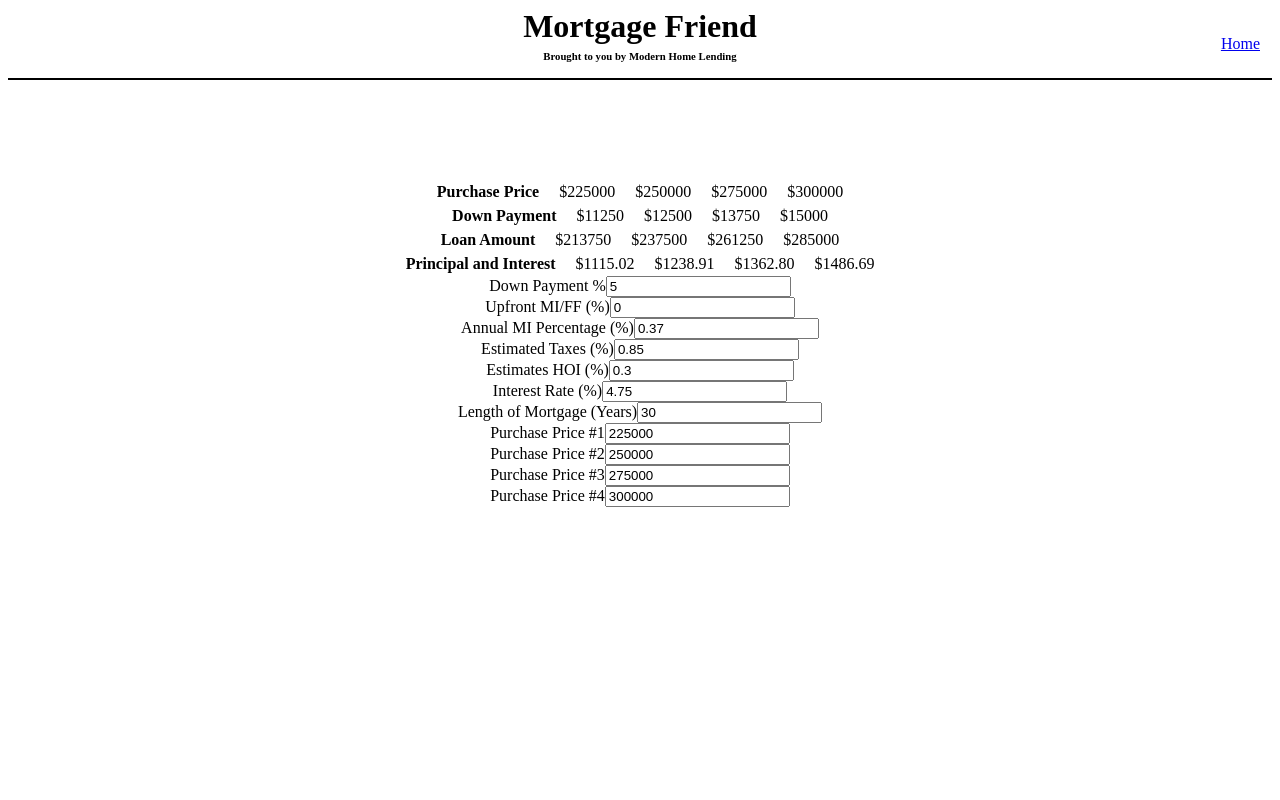
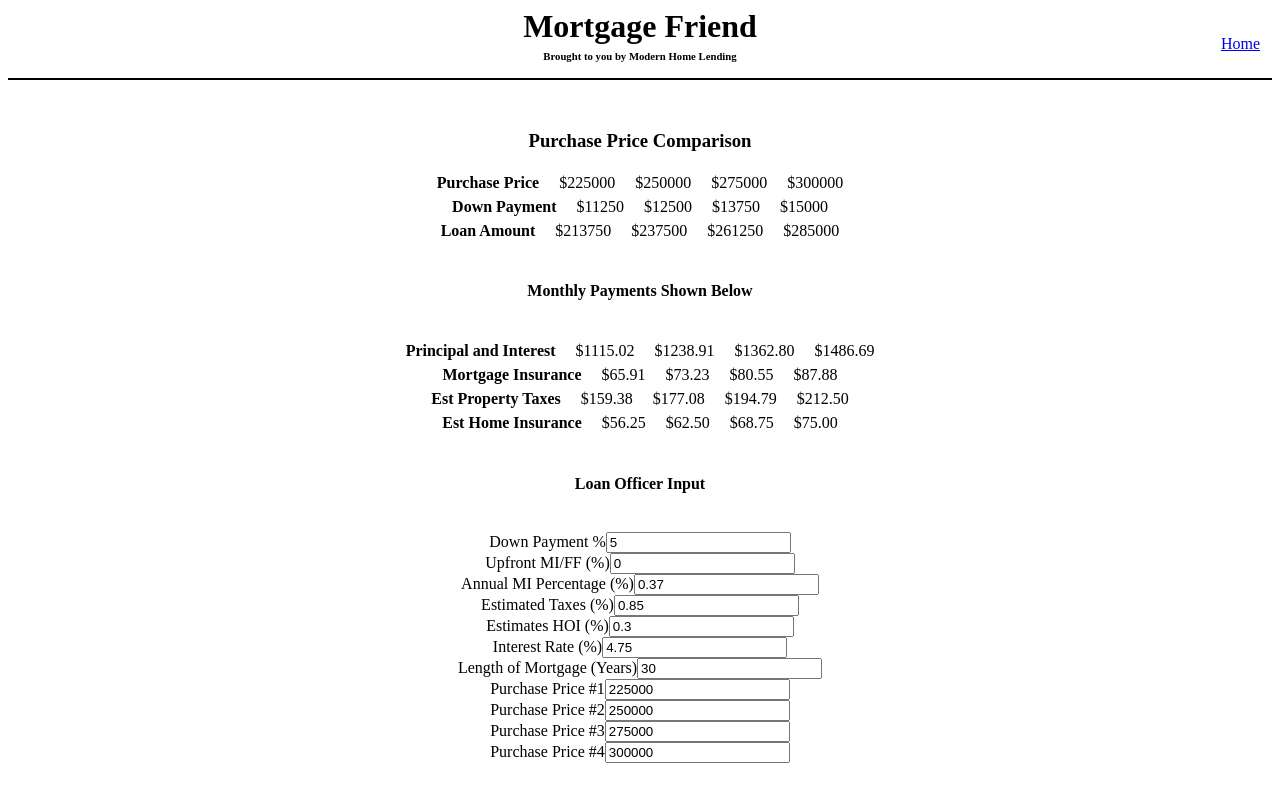
Before and after one commit to Zakery1/More-Friend, an Angular app: page /pvdp in a window 1280 px wide. Built offline with nearby package versions, Linux system fonts and the light colour scheme.

Commit message:
finish monthly payment calculations

```diff
--- a/src/app/price-varied-dp/price-varied-dp.component.html
+++ b/src/app/price-varied-dp/price-varied-dp.component.html
@@ -1,5 +1,5 @@
 <div class="pvdp-main">
-
+	<h3>Purchase Price Comparison</h3>
 	<div class="ppc-top">
 		<div class="ppc">
 			<div class="ppc-row">
@@ -25,19 +25,50 @@
 			</div>
 		</div>
 	</div>
-
-	<div class="ppc">
-		<div class="ppc-row">
+	<br>
+	<h4>Monthly Payments Shown Below</h4>
+	<br>
+	<div class="mp">
+		<div class="ppc">
+			<div class="ppc-row">
 				<div class="display-pprices display-pprices-l">Principal and Interest</div>
 				<div class="display-pprices">${{pAndIOne}}</div>
 				<div class="display-pprices">${{pAndITwo}}</div>
 				<div class="display-pprices">${{pAndIThree}}</div>
 				<div class="display-pprices">${{pAndIFour}}</div>
+			</div>
+		</div>
+		<div class="ppc">
+			<div class="ppc-row">
+				<div class="display-pprices display-pprices-l">Mortgage Insurance</div>
+				<div class="display-pprices">${{mortgageInsuranceOne}}</div>
+				<div class="display-pprices">${{mortgageInsuranceTwo}}</div>
+				<div class="display-pprices">${{mortgageInsuranceThree}}</div>
+				<div class="display-pprices">${{mortgageInsuranceFour}}</div>
+			</div>
+		</div>
+		<div class="ppc">
+			<div class="ppc-row">
+				<div class="display-pprices display-pprices-l">Est Property Taxes</div>
+				<div class="display-pprices">${{estimatedPTOne}}</div>
+				<div class="display-pprices">${{estimatedPTTwo}}</div>
+				<div class="display-pprices">${{estimatedPTThree}}</div>
+				<div class="display-pprices">${{estimatedPTFour}}</div>
+			</div>
+		</div>
+		<div class="ppc">
+			<div class="ppc-row">
+				<div class="display-pprices display-pprices-l">Est Home Insurance</div>
+				<div class="display-pprices">${{estimatedHIOne}}</div>
+				<div class="display-pprices">${{estimatedHITwo}}</div>
+				<div class="display-pprices">${{estimatedHIThree}}</div>
+				<div class="display-pprices">${{estimatedHIFour}}</div>
+			</div>
 		</div>
 	</div>
-
-	<div class="mp">
-	</div>
+	<br>
+	<h4>Loan Officer Input</h4>
+	<br>
 	<div class="loi">
 		<p class="input-line">Down Payment %<input [(ngModel)]="downPaymentPercentage" type="number"></p>
 		<p class="input-line">Upfront MI/FF (%)<input [(ngModel)]="upfrontMiFf" type="number"></p>
--- a/src/app/price-varied-dp/price-varied-dp.component.scss
+++ b/src/app/price-varied-dp/price-varied-dp.component.scss
@@ -1,5 +1,5 @@
 .pvdp-main {
-	margin-top: 100px;
+	margin-top: 50px;
 
 	.ppc {
 		.ppc-row {
--- a/src/app/price-varied-dp/price-varied-dp.component.ts
+++ b/src/app/price-varied-dp/price-varied-dp.component.ts
@@ -44,6 +44,20 @@ export class PriceVariedDpComponent implements OnInit {
 	// tslint:disable-next-line:max-line-length
 	private pAndIFour = ((this.interestRate / 1200.0 * this.loanAmountFour) / (1.0 - Math.pow(1.0 + this.interestRate / 1200.00, -1.0 * this.mortgageYears * 12))).toFixed(2);
 
+	private mortgageInsuranceOne = ((this.purchasePriceOne - this.downPaymentOne ) * this.miPercentage / 1200).toFixed(2);
+	private mortgageInsuranceTwo = ((this.purchasePriceTwo - this.downPaymentTwo ) * this.miPercentage / 1200).toFixed(2);
+	private mortgageInsuranceThree = ((this.purchasePriceThree - this.downPaymentThree ) * this.miPercentage / 1200).toFixed(2);
+	private mortgageInsuranceFour = ((this.purchasePriceFour - this.downPaymentFour ) * this.miPercentage / 1200).toFixed(2);
+
+	private estimatedPTOne = (this.purchasePriceOne * this.estimatedTaxes / 1200).toFixed(2);
+	private estimatedPTTwo = (this.purchasePriceTwo * this.estimatedTaxes / 1200).toFixed(2);
+	private estimatedPTThree = (this.purchasePriceThree * this.estimatedTaxes / 1200).toFixed(2);
+	private estimatedPTFour = (this.purchasePriceFour * this.estimatedTaxes / 1200).toFixed(2);
+
+	private estimatedHIOne = (this.purchasePriceOne * this.estimateHOI / 1200).toFixed(2);
+	private estimatedHITwo = (this.purchasePriceTwo * this.estimateHOI / 1200).toFixed(2);
+	private estimatedHIThree = (this.purchasePriceThree * this.estimateHOI / 1200).toFixed(2);
+	private estimatedHIFour = (this.purchasePriceFour * this.estimateHOI / 1200).toFixed(2);
 
 	constructor() {
 
```
